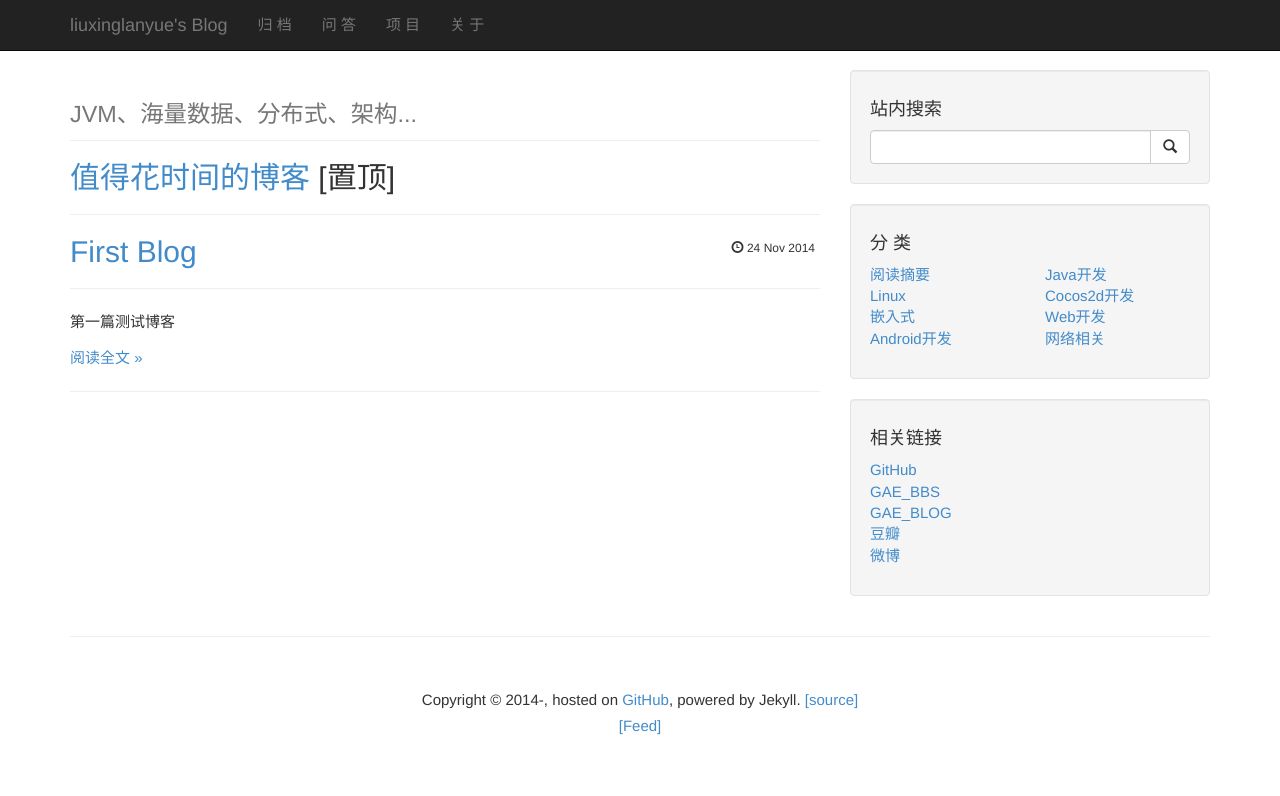
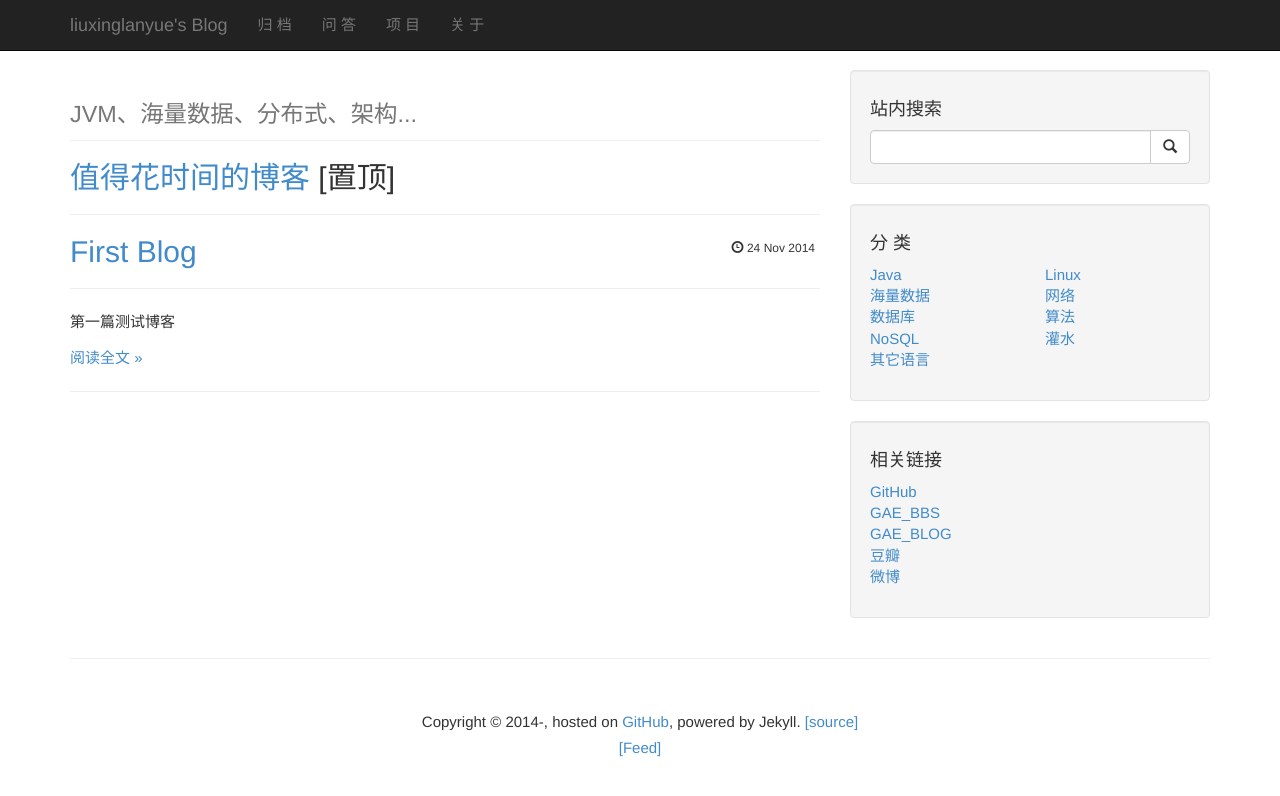
Before and after one commit to liuxinglanyue/blog, a Jekyll site: the page built from index.html, in a window 1280 px wide. Shown: the top 796 px of the page. Built offline with Jekyll 4.4.1, drawn with Linux system fonts in a browser that asks for light colours; Markdown is read by kramdown in place of the engine named in the settings; the list of posts is cut into pages by our own code; comment, search, counter and statistics services are not loaded.

Commit message:
Update categories.html

```diff
--- a/_includes/categories.html
+++ b/_includes/categories.html
@@ -1,23 +1,28 @@
               <div class="col-lg-6">
                 <ul class="list-unstyled">
                   <li>
-                    <a href="/blog/categories.html#reading">
-                      阅读摘要
+                    <a href="/blog/categories.html#java">
+                      Java
                     </a>
                   </li>
                   <li>
-                    <a href="/blog/categories.html#linux">
-                      Linux
+                    <a href="/blog/categories.html#data">
+                      海量数据
                     </a>
                   </li>
                   <li>
-                    <a href="/categories.html#embedded">
-                      嵌入式
+                    <a href="/categories.html#sql">
+                      数据库
                     </a>
                   </li>
                   <li>
-                    <a href="/blog/categories.html#android">
-                      Android开发
+                    <a href="/blog/categories.html#nosql">
+                      NoSQL
+                    </a>
+                  </li>
+                  <li>
+                    <a href="/blog/categories.html#other">
+                      其它语言
                     </a>
                   </li>
                 </ul>
@@ -26,23 +31,23 @@
               <div class="col-lg-6">
                 <ul class="list-unstyled">
                   <li>
-                    <a href="/blog/categories.html#java">
-                      Java开发
+                    <a href="/blog/categories.html#linux">
+                      Linux
                     </a>
                   </li>
 		  <li>
-                    <a href="/blog/categories.html#cocos2d">
-                      Cocos2d开发
+                    <a href="/blog/categories.html#network">
+                      网络
                     </a>
                   </li>
                   <li>
-                    <a href="/blog/categories.html#web">
-                      Web开发
+                    <a href="/blog/categories.html#algorithm">
+                      算法
                     </a>
                   </li>
                   <li>
-                    <a href="/blog/categories.html#network">
-                      网络相关
+                    <a href="/blog/categories.html#water">
+                      灌水
                     </a>
                   </li>
                 </ul>
```
